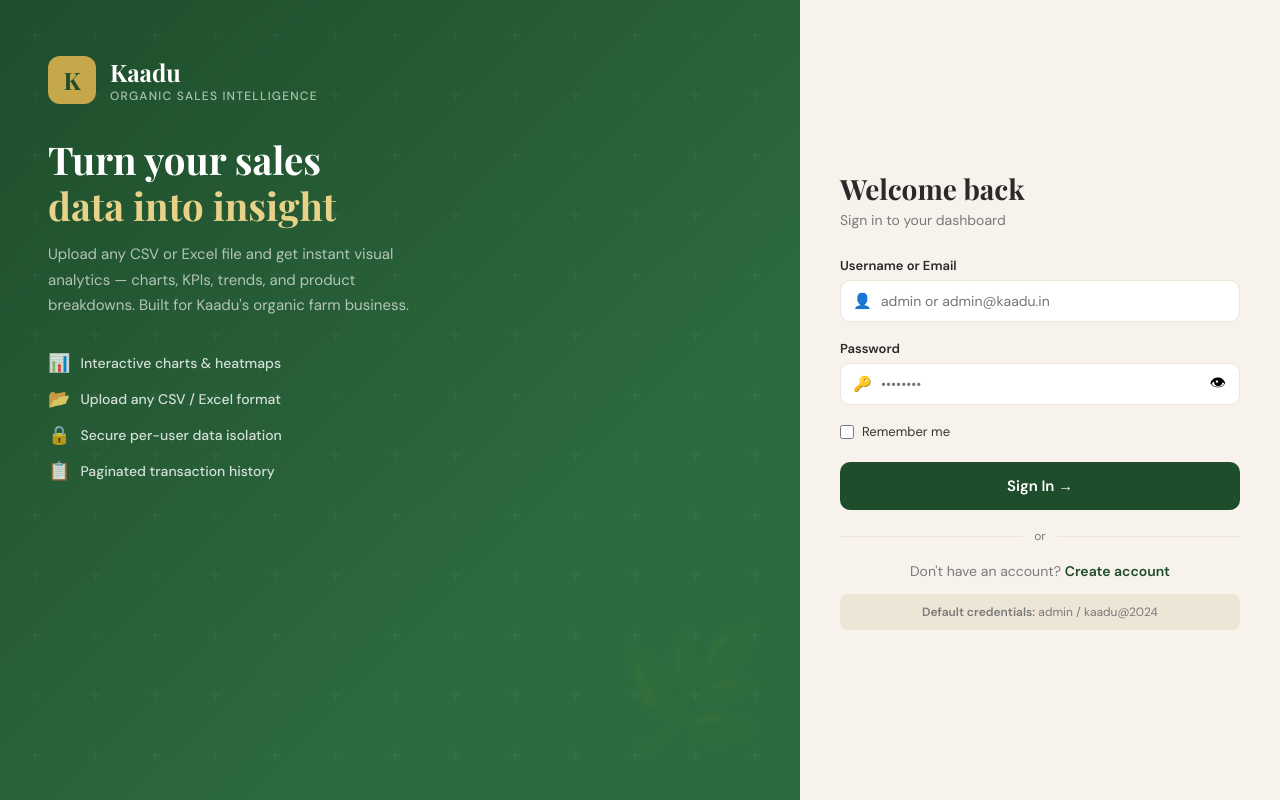
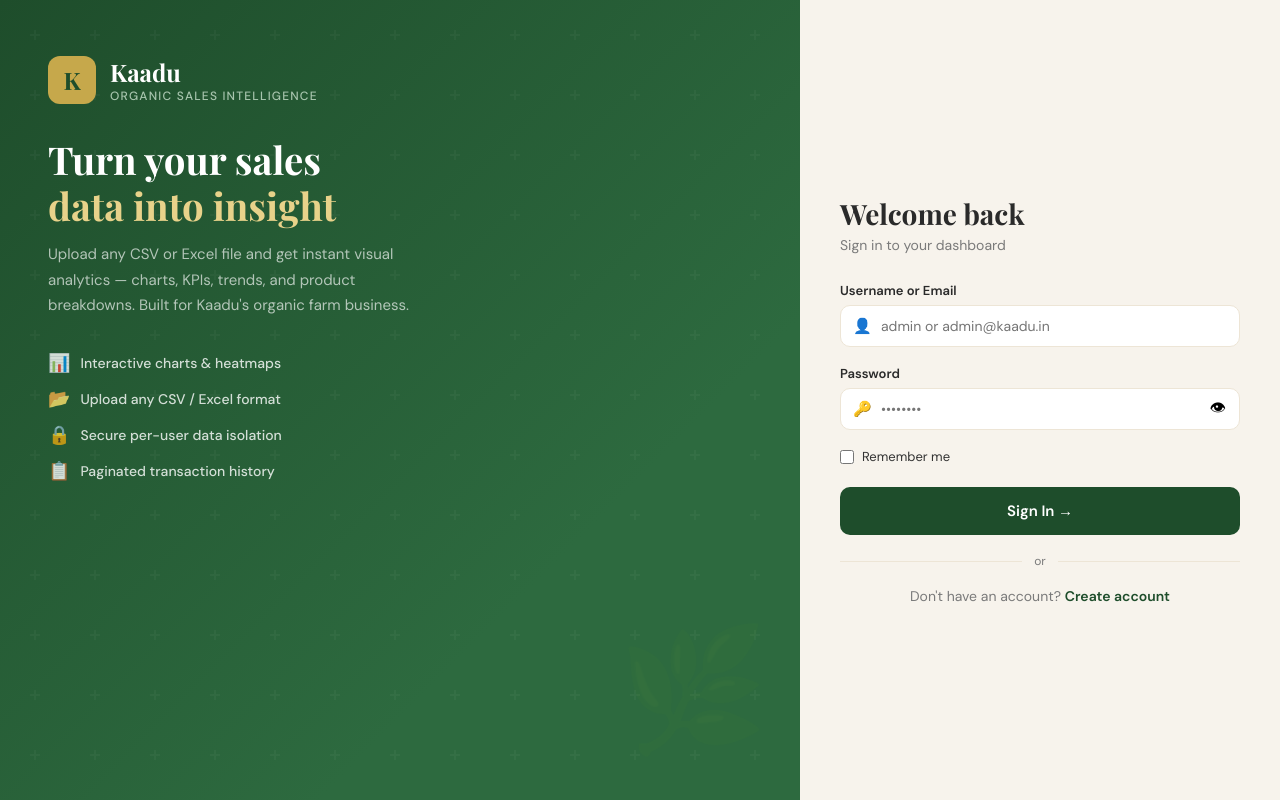
Before and after one commit to Aswath-2004/Kaadu_Dashboard_New, a Flask app: page /login in a window 1280 px wide. Run offline with Flask 3, Linux system fonts and the light colour scheme.

Commit message:
Remove default credentials text

```diff
--- a/templates/auth/login.html
+++ b/templates/auth/login.html
@@ -72,9 +72,7 @@
         <a href="{{ url_for('auth.register') }}">Create account</a>
       </div>
 
-      <div class="auth-hint">
-        <b>Default credentials:</b> admin / kaadu@2024
-      </div>
+
     </div>
   </div>
 
```
